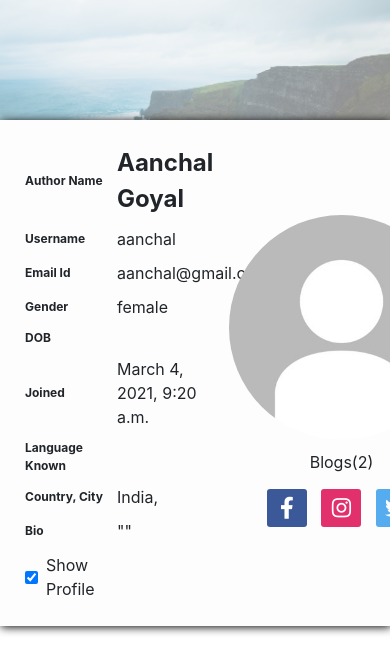
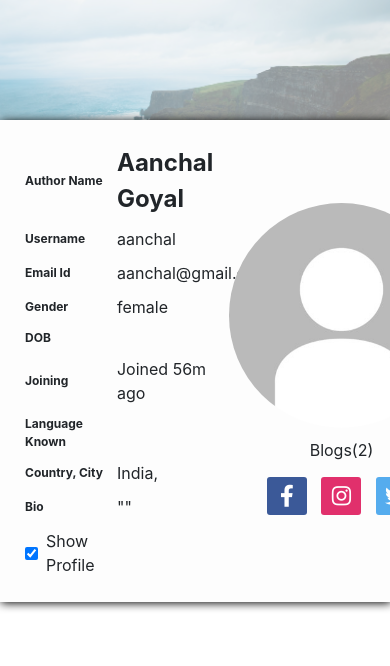
Before and after one commit to Aanchal1201/MyProject, a Django app: a page that uses templates/blog/ViewAuthorProfile.html in a window 390 px wide; the page is wider, and only the part inside the window is pictured. Shown: the part 56-722 px from the top of that part. Run offline with Django 3.2, Linux system fonts and the light colour scheme; data comes from the database, SQL or seed files in the repository; both versions use the stored data as it was after the commit; some libraries are stand-ins or nearby versions.

Commit message:
Added more files

```diff
--- a/home/models.py
+++ b/home/models.py
@@ -24,7 +24,7 @@ class UserProfile(models.Model):
     phoneNumber = models.CharField(blank=True,null=True,max_length=12)
     Gender = models.CharField(choices=GENDER_CHOICES,max_length=50,blank=True)
     Dob = models.DateField(auto_now_add=False,auto_now=False,blank=True,null=True)
-    JoiningDate = models.DateTimeField(auto_now=True)
+    JoiningDate = models.DateTimeField(auto_now_add=True)
     Country = models.CharField(max_length=100,blank=True, null=True)
     State = models.CharField(max_length=100,blank=True, null=True)
     District = models.CharField(max_length=100,blank=True, null=True)
--- /dev/null
+++ b/static/js/JoiningDate.js
@@ -0,0 +1,24 @@
+let joining = document.getElementById("joining");
+let joiningDate = new Date(joining.innerHTML).getTime();
+let today = new Date().getTime();
+
+let diff = today - joiningDate;
+days = Math.floor(diff / (1000 * 60 * 60 * 24));
+hours = Math.floor((diff % (1000 * 60 * 60 * 24)) / (1000 * 60 * 60));
+mins = Math.floor((diff % (1000 * 60 * 60)) / (1000 * 60));
+
+let message = "";
+if (days >= 365) {
+message = `${Math.floor(Number(days) / 365)}y`;
+} else if (days >= 30) {
+message = `${Math.floor(Number(days) / 30)}M`;
+} else if (days <= 0) {
+if (hours <= 0) {
+message = `${mins}m`;
+} else {
+message = `${hours}h`;
+}
+} else {
+message = `${days}d`;
+}
+joining.innerHTML = `Joined ${message} ago`;
--- a/templates/blog/ViewAuthorProfile.html
+++ b/templates/blog/ViewAuthorProfile.html
@@ -62,9 +62,9 @@
                 </div>
             </div>
             <div class="profile-element">
-                <div class="small-text">Joined </div>
+                <div class="small-text">Joining </div>
                 <div>
-                    <span>{{myprofile.JoiningDate}}</span>
+                    <span id="joining">{{myprofile.JoiningDate.isoformat}}</span>
                 </div>
             </div>
             <div class="profile-element">
@@ -147,11 +147,11 @@
     }
     let spans = document.querySelectorAll(".profile-element span")
     spans.forEach(span => {
-        console.log(span)
         if (span.innerHTML == "None") {
             span.innerHTML = ""
         }
     })
 </script>
+<script src="{% static 'js/JoiningDate.js' %}"></script>
 {% endif %}
 {% endblock body %}
--- a/templates/blog/addBlog.html
+++ b/templates/blog/addBlog.html
@@ -26,15 +26,10 @@
             <label for="category" class="form-label">Category<span class="text-danger">*</span></label>
             <input type="text" class="form-control" id="category" name="category" required />
         </div>
-        {% comment %} <div class="mb-3">
-            <label for="pubDate" class="form-label">Published Date<span class="text-danger">*</span></label>
-            <input type="datetime-local" class="form-control" id="pubDate" name="pubDate" required />
-        </div> {% endcomment %}
         <div class="mb-3">
             <label for="timeRead" class="form-label">Time to read<span class="text-danger">*</span></label>
             <input type="text" class="form-control" id="timeRead" name="timeRead" required placeholder="example: 30s/2min" />
         </div>
-
         <div class="mb-3">
             <label for="image" class="form-label">Image<span class="text-danger">*</span></label>
             <input type="file" class="form-control" id="image" name="image" required />
--- a/templates/blog/blogTemplate.html
+++ b/templates/blog/blogTemplate.html
@@ -13,7 +13,7 @@
               <br>
                <a href="/blog/{{post.slug}}" role="button" class="btn btn-primary m-2">Read More</a>
             </div>
-            <img class="card-img-right flex-auto d-none d-md-block" data-src="holder.js/200x250?theme=thumb" style="width: 200px; height: 150px; object-fit:cover;" src="/media/{{post.image}}" data-holder-rendered="true">
+            <img class="card-img-right flex-auto d-none d-md-block" data-src="holder.js/200x250?theme=thumb" style="width: 180px; height: 180px; object-fit:cover;" src="/media/{{post.image}}" data-holder-rendered="true">
           </div>
         </div>
       {% endfor %}
--- a/templates/home/editUserProfile.html
+++ b/templates/home/editUserProfile.html
@@ -116,7 +116,6 @@
     let month = ("0" + (today.getMonth()+1)).slice(-2);
     let day = ("0" + today.getDate()).slice(-2);
     let maxDate = `${year}-${month}-${day}`;
-
     dob.setAttribute("max",maxDate);
 
     let dobDate = new Date("{{myprofile.Dob}}")
--- a/templates/home/viewProfile.html
+++ b/templates/home/viewProfile.html
@@ -59,9 +59,9 @@
             </div>
         </div>
         <div class="profile-element">
-            <div class="small-text">Joined </div>
+            <div class="small-text">Joining </div>
             <div>
-                <span>{{myprofile.JoiningDate}}</span>
+                <span id="joining">{{myprofile.JoiningDate.isoformat}}</span>
             </div>
         </div>
         <div class="profile-element">
@@ -138,4 +138,5 @@
         }
     })
 </script>
+<script src="{% static 'js/JoiningDate.js' %}"></script>
 {% endblock body %}
```
Also changed, not shown: requirements.txt (added, +13 -0 lines), db.sqlite3, home/migrations/0003_auto_20210304_1034.py (added).
